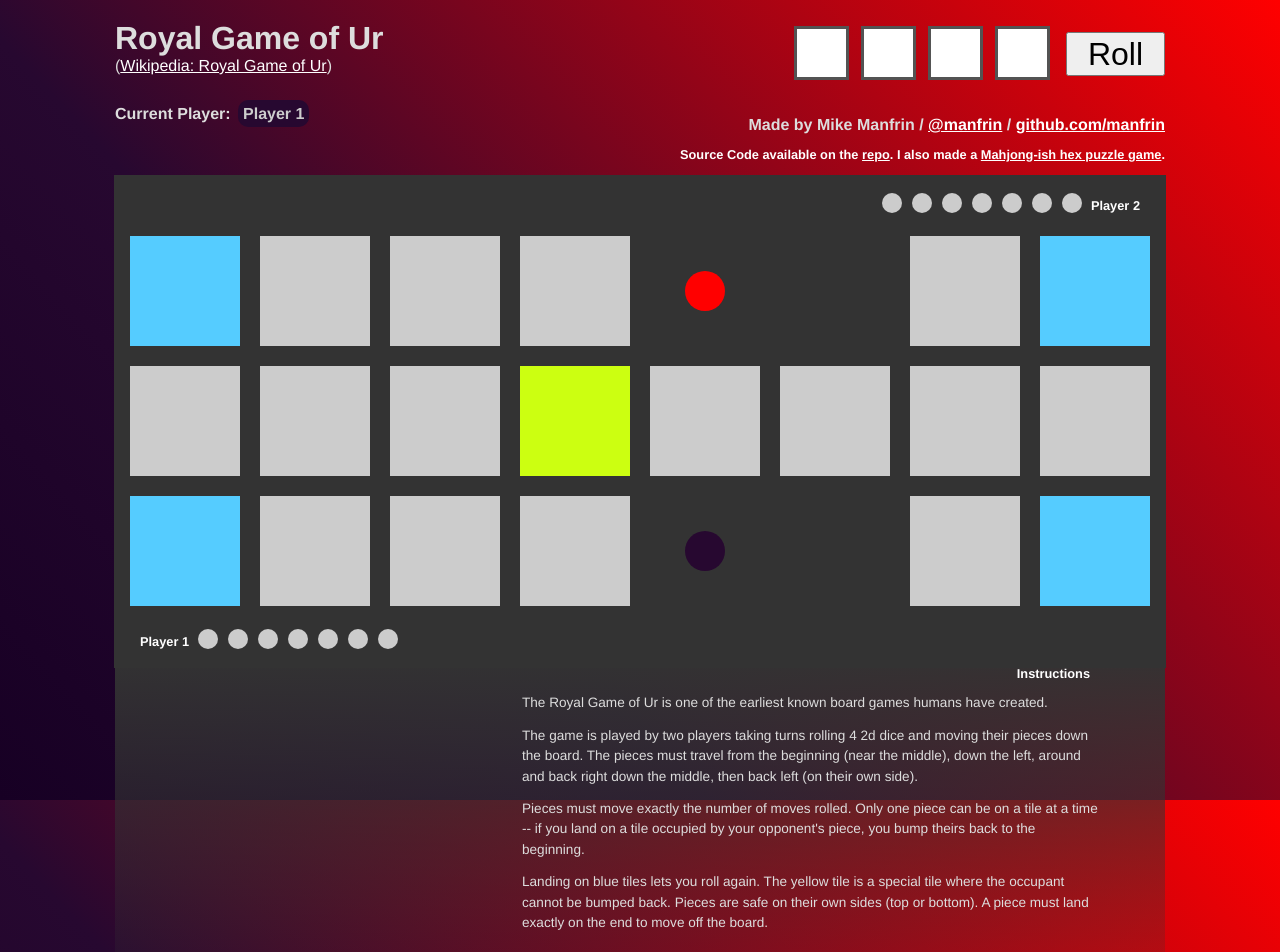
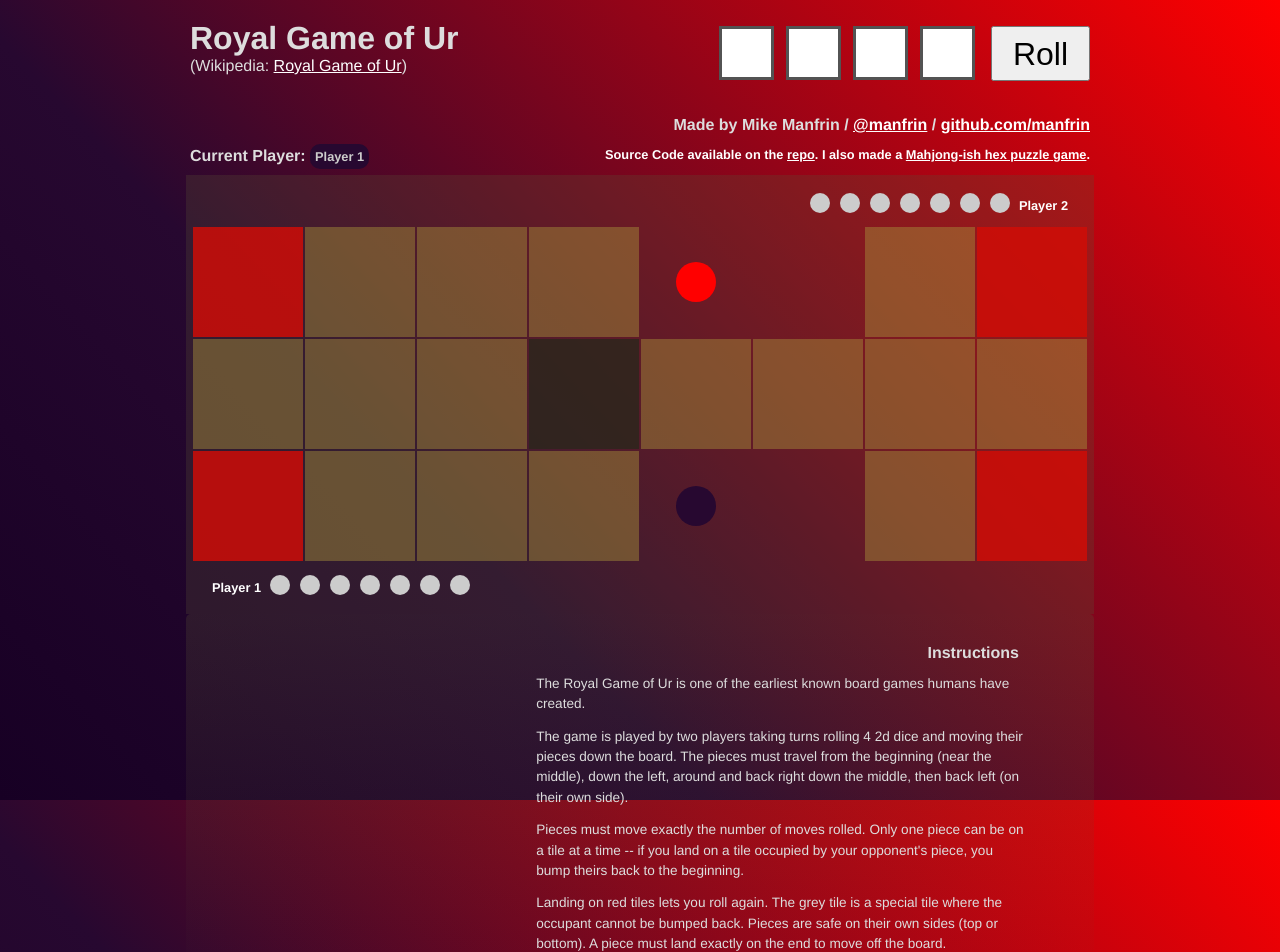
Before and after one commit to manfrin/game_of_ur_vue, a Vue app: page / in a window 1280 px wide. Shown: the top 952 px of the page. Built offline with nearby package versions, Linux system fonts and the light colour scheme.

Commit message:
Big redesign, looking fucking SHARP.

```diff
--- a/src/components/Board.vue
+++ b/src/components/Board.vue
@@ -51,7 +51,7 @@ export default {
 <style>
 .board-container {
   display: inline-block;
-  background: #333;
+  background: rgba(88, 82, 52, 0.273);
   /* transform: rotateX(35deg); */
   padding: 6px;
 }
--- a/src/components/Controls.vue
+++ b/src/components/Controls.vue
@@ -25,5 +25,6 @@ button {
   font-size: 2em;
   vertical-align: middle;
   margin: 0 0px 0 10px;
+  height: 55px;
 }
 </style>
--- a/src/components/Game.vue
+++ b/src/components/Game.vue
@@ -1,12 +1,14 @@
 <template>
   <div>
     <header>
-      <div class='header-half'>
-        <h1>Royal Game of Ur</h1>
-        <p>(<a href="https://en.wikipedia.org/wiki/Royal_Game_of_Ur" target="_blank">Wikipedia: Royal Game of Ur</a>)</p>
+      <div class='header-left'>
+        <div>
+          <h1>Royal Game of Ur</h1>
+          <p>(Wikipedia: <a href="https://en.wikipedia.org/wiki/Royal_Game_of_Ur" target="_blank">Royal Game of Ur</a>)</p>
+        </div>
         <h2>Current Player: <span :class='currentPlayer'>{{ currentPlayerReadable }}</span></h2>
       </div>
-      <div class='header-half right'>
+      <div class='header-right right'>
         <div class='moves'>
           <div class='die'>
             <Die />
@@ -95,9 +97,10 @@ export default {
 <style>
 
 header {
-  width: 1050px;
+  width: 900px;
   display: inline-flex;
   text-align: left;
+  justify-content: space-between
 }
 
 h1 {
@@ -134,9 +137,17 @@ a:hover {
   color: #ff0000;
 }
 
-.header-half {
+.header-left {
+  display: flex;
+  flex-direction: column;
+  justify-content: space-between;
+  margin: 0;
+  padding: 0;
+}
+
+.header-right {
   display: inline-block;
-  width: 50%;
+  width: 60%;
   margin: 0;
   padding: 0;
 }
@@ -167,10 +178,10 @@ span.player2 {
 .bottom-container {
   display: inline-flex;
   background: rgb(51,51,51);
-  background: linear-gradient(180deg, rgba(51,51,51,1) 0%, rgba(255,255,255,0) 100%);
-  margin-top: -15px;
+  background: linear-gradient(180deg, rgba(88, 82, 52, 0.273) 0%, rgba(255,255,255,0) 100%);
+  margin-top: 0px;
   border-radius: 5px;
-  width: 1000px;
+  width: 858px;
   height: 350px;
   justify-content: space-between;
   padding: 25px;
--- a/src/components/Instructions.vue
+++ b/src/components/Instructions.vue
@@ -1,10 +1,10 @@
 <template>
   <div class='instructions-container'>
-    <h3>Instructions</h3>
+    <h2>Instructions</h2>
     <p>The Royal Game of Ur is one of the earliest known board games humans have created. </p>
     <p>The game is played by two players taking turns rolling 4 2d dice and moving their pieces down the board. The pieces must travel from the beginning (near the middle), down the left, around and back right down the middle, then back left (on their own side).</p>
     <p>Pieces must move exactly the number of moves rolled. Only one piece can be on a tile at a time -- if you land on a tile occupied by your opponent's piece, you bump theirs back to the beginning. </p>
-    <p>Landing on blue tiles lets you roll again. The yellow tile is a special tile where the occupant cannot be bumped back. Pieces are safe on their own sides (top or bottom). A piece must land exactly on the end to move off the board.</p>
+    <p>Landing on red tiles lets you roll again. The grey tile is a special tile where the occupant cannot be bumped back. Pieces are safe on their own sides (top or bottom). A piece must land exactly on the end to move off the board.</p>
   </div>
 </template>
 
@@ -23,7 +23,7 @@ export default {
   margin-right: 30px;
 }
 
-h3 {
+h2 {
   text-align: right;
   padding-right: 20px;
 }
--- a/src/components/Logs.vue
+++ b/src/components/Logs.vue
@@ -43,12 +43,14 @@ ul {
   margin: 0;
   height: 320px;
   overflow: hidden;
+  font-size: .9em;
 }
 
 span {
-  padding: 5px;
-  margin: 3px;
+  padding: 3px;
+  margin: 0px;
   border-radius: 5px;
+  font-size: .8em;
 }
 
 span.player1 {
--- a/src/components/Tile.vue
+++ b/src/components/Tile.vue
@@ -49,7 +49,7 @@ export default {
       }
     },
     shouldDim() {
-      return this.checkHover && this.activeHover && this.notInvolved;
+      return this.checkHover && !this.onside
     },
     notInvolved() {
       return !(this.inBetween || this.hovering)
@@ -156,30 +156,30 @@ export default {
   display: inline-flex;
   font-size: .8em;
   vertical-align: middle;
-  margin: 10px;
+  margin: 1px;
   align-items: center;
   transition: 1s;
 }
 
 .start {
-  background-color: #333;
+  background-color: rgba(88, 82, 52, 0);
   color: #ccc;
 }
 
 .blank {
-  background-color: #ccc;
+  background-color: rgba(165, 145, 58, 0.459);
 }
 
 .reroll {
-  background-color: #55ccff;
+  background-color: #d10c06d5;
 }
 
 .castle {
-  background-color: #ccff11
+  background-color: #2b271ccc
 }
 
 .end {
-  background-color: #333;
+  background-color: rgba(88, 82, 52, 0);
 }
 
 .board-space.isTargetMove {
@@ -203,14 +203,30 @@ export default {
   background-color: #00ff4c !important;
 }
 
+.board-space.one-off {
+  transition: .75s;
+}
+
+.board-space.two-off {
+  transition: 1.5s;
+}
+
+.board-space.three-off {
+  transition: 2.25s;
+}
+
+.board-space.four-off {
+  transition: 3s;
+}
+/*
 .board-space.inBetween:not(:first-child):not(:last-child) {
   background-color: #00ff4c !important;
   width: 150px;
   margin: 0 -10px 0 -10px;
-}
+} */
 
 .board-space.dim {
-  opacity: .5;
+  opacity: .2;
 }
 
 p {
```
Also changed, not shown: 7 other files (tests, documents, lock files or other folders).
